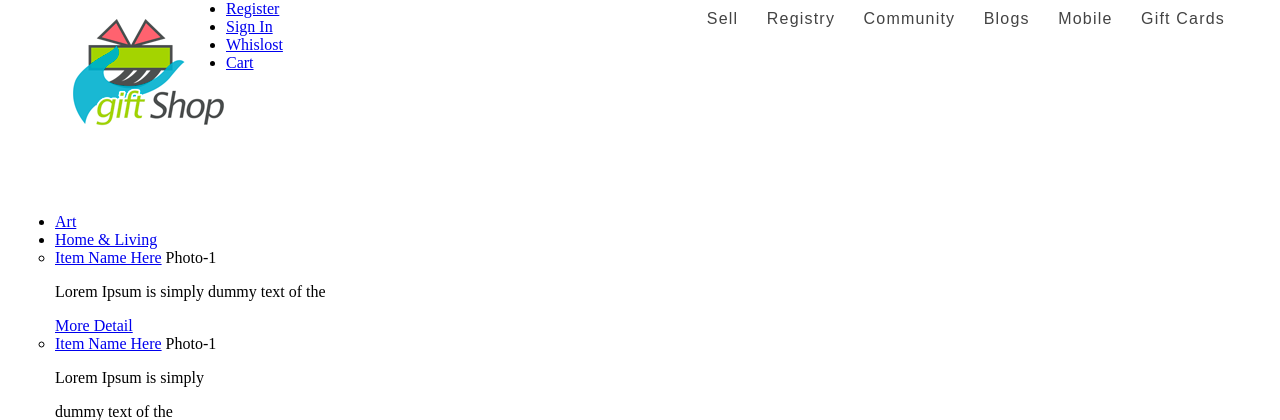
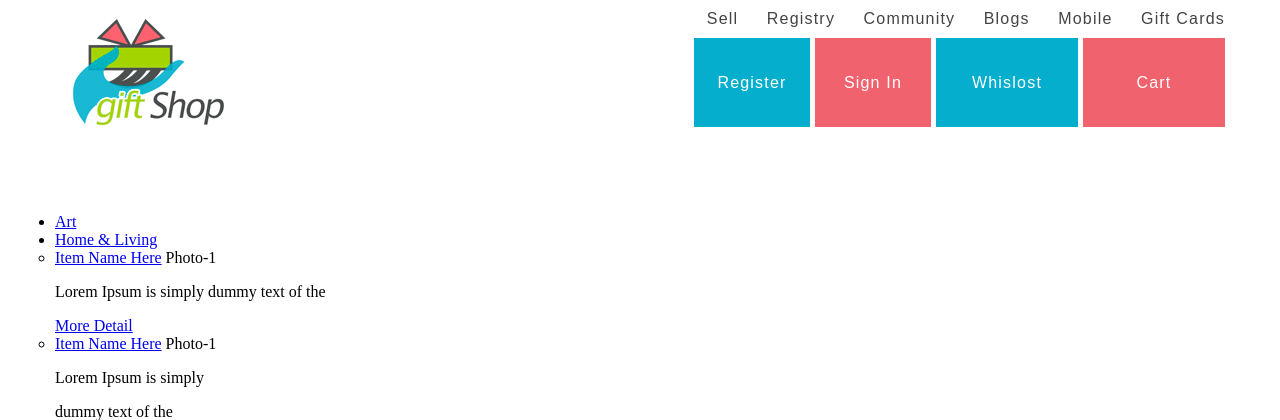
Before and after one commit to AlexKardone/giftshop, a PHP site: page / in a window 1280 px wide. Shown: the top 420 px of the page. Run offline with PHP 8.4, Linux system fonts and the light colour scheme.

Commit message:
Added header-bottom rectangles, without icons of card and whishlost

```diff
--- a/index.html
+++ b/index.html
@@ -23,15 +23,29 @@
                 <li class="menu__item"><a href="#" class="item__link">Gift Cards</a></li>
             </ul>
         </div>
-
     <!--Низ хэдера-->
-
         <div class="header-bottom">
             <ul class="header-bottom__menu">
-                <li><a href="#">Register</a></li>
-                <li><a href="#">Sign In</a></li>
-                <li><a href="#">Whislost</a></li>
-                <li><a href="#">Cart</a></li>
+                <li class="header-bottom-menu__item">
+                    <div class="header-bottom__link-wrapper">
+                        <a href="#" class="header-bottom-menu__link">Register</a>
+                    </div>
+                </li><!--
+                --><li class="header-bottom-menu__item header-bottom-menu__item_red">
+                    <div class="header-bottom__link-wrapper">
+                        <a href="#" class="header-bottom-menu__link">Sign In</a>
+                    </div>
+                </li><!--
+                --><li class="header-bottom-menu__item header-bottom-menu__item_long">
+                    <div class="header-bottom__link-wrapper">
+                        <a href="#" class="header-bottom-menu__link">Whislost</a>
+                    </div>
+                </li><!--
+                --><li class="header-bottom-menu__item header-bottom-menu__item_long header-bottom-menu__item_red">
+                    <div class="header-bottom__link-wrapper">
+                        <a href="#" class="header-bottom-menu__link">Cart</a>
+                    </div>
+                </li>
             </ul>
         </div>
 
--- a/styles/styles.css
+++ b/styles/styles.css
@@ -71,6 +71,54 @@ ul {
 .item__link {
     text-decoration: none;
     color: #434343;
+    font-weight: lighter;
+}
+
+/* Header-bottom */
+
+.header-bottom {
+    clear: right;
+    height: 91px;
+    float: right;
+    font-family: Lato-Regular, sans-serif;
+}
+
+.header-bottom__menu {
+    list-style: none;
+    letter-spacing: 1.2px;
+}
+
+.header-bottom-menu__item {
+    display: inline-block;
+    width: 116px;
+    height: 89px;
+    margin: 0 5px 0 0;
+    background: rgb(5, 174, 204);
+}
+
+.header-bottom-menu__item:last-child {
+    margin: 0;
+}
+
+.header-bottom-menu__item_long {
+    width: 142px;
+}
+
+.header-bottom-menu__item_red {
+    background: rgb(240, 98, 110);
+}
+
+.header-bottom__link-wrapper {
+    display: table-cell;
+    width: inherit;
+    height: inherit;
+    vertical-align: middle;
+    text-align: center;
+}
+
+.header-bottom-menu__link {
+    text-decoration: none;
+    color: #ffffff;
     font-weight: lighter;
 }
 
```
